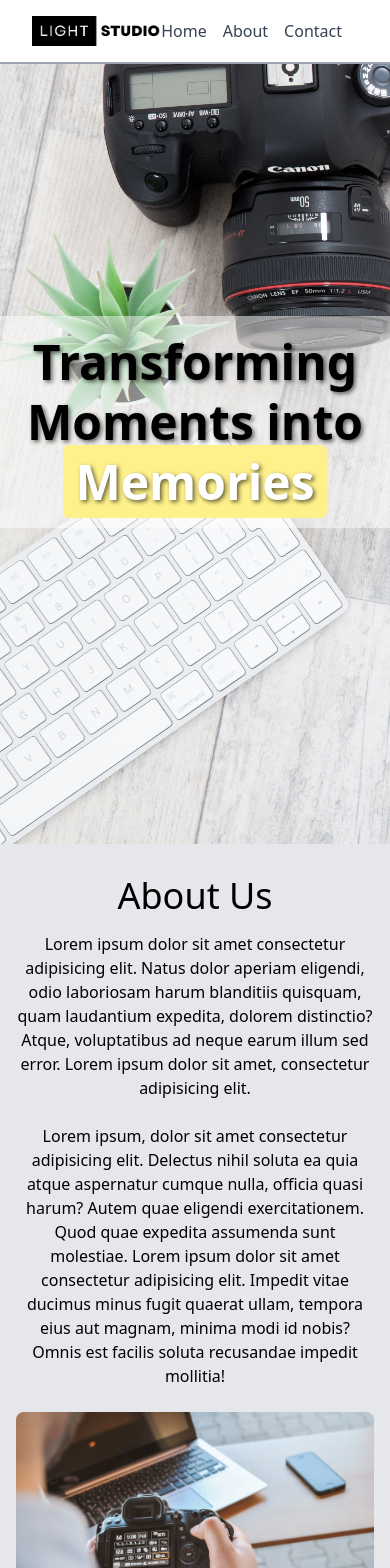
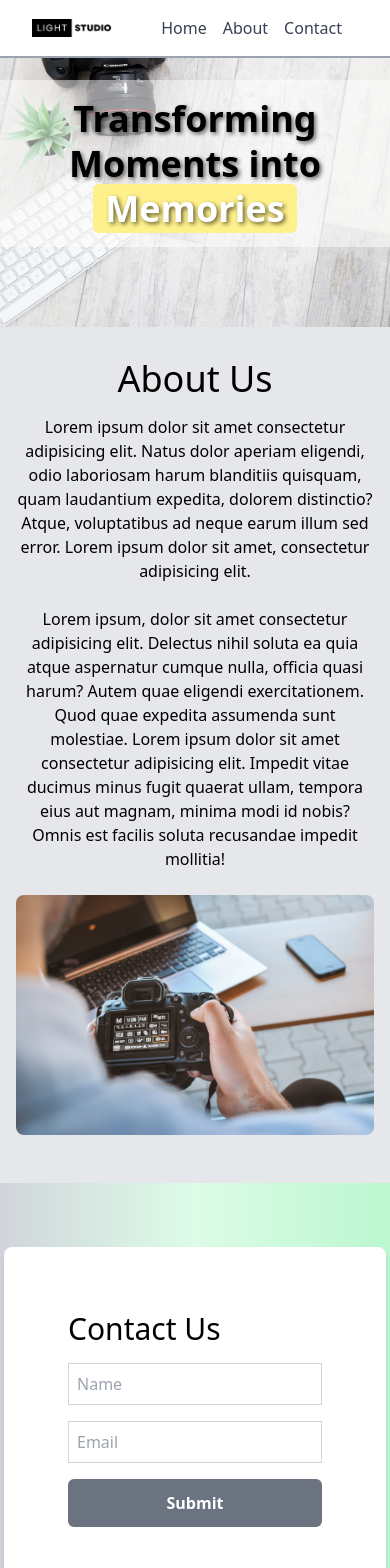
Before and after one commit to BachirMasroua/Photography_company_website, a Next.js app: page / in a window 390 px wide. Shown: the top 1568 px of the page. Built offline with nearby package versions, Linux system fonts and the light colour scheme.

Commit message:
changes for small screens

```diff
--- a/comps/Banner.js
+++ b/comps/Banner.js
@@ -1,11 +1,11 @@
 const Banner = ({image, text, text_color, span}) => {
     return (
         <div
-      className="flex items-center justify-center w-full h-screen overflow-hidden"
+      className="flex items-center justify-center w-full lg:h-screen sm:h-fit overflow-hidden"
       style={{ backgroundImage: `url(${image})`, backgroundSize: 'cover' }}
     >
-      <h2 className={`text-${text_color} text-5xl leading-tight text-center font-bold bg-white bg-opacity-50 p-4 w-full`} style={{textShadow: '2px 2px 4px rgba(0, 0, 0, 0.6)'}}>
-        {text} {span && <span className="text-white bg-yellow-200 px-3 py-1 rounded-md">{span}</span>}
+      <h2 className={`text-${text_color} lg:text-5xl text-4xl leading-tight text-center font-bold bg-white bg-opacity-50 p-4 my-20 w-full`} style={{textShadow: '2px 2px 4px rgba(0, 0, 0, 0.6)'}}>
+        {text} {span && <span className="text-white bg-yellow-200 px-3 rounded-md">{span}</span>}
       </h2>
     </div>
      );
--- a/comps/Contact.js
+++ b/comps/Contact.js
@@ -2,8 +2,8 @@ import Link from "next/link";
 
 const Contact = () => {
     return (
-      <div className="flex items-center justify-center h-screen bg-gradient-to-r from-gray-300 via-green-100 to-green-200">
-      <form className="bg-white p-16 rounded-lg shadow-md">
+      <div className="flex items-center justify-center lg:h-screen sm:h-fit bg-gradient-to-r from-gray-300 via-green-100 to-green-200">
+      <form className="bg-white p-16 my-16 mx-1 rounded-lg shadow-md">
         <h2 className="text-3xl mb-4">Contact Us</h2>
         <input type="text" placeholder="Name" className="w-full p-2 mb-4 border border-gray-300" />
         <input type="email" placeholder="Email" className="w-full p-2 mb-4 border border-gray-300" />
--- a/comps/Header.js
+++ b/comps/Header.js
@@ -2,29 +2,32 @@ import Link from "next/link";
 
 const Header = () => {
     return (
-        <header className="flex justify-between items-center border-b-2 border-gray-400 py-4 px-8 fixed top-0 left-0 right-0 z-10 bg-white">
-      <div>
-        <img className="w-40 mr-4" src="/images/logo.png" alt="Logo" />
-      </div>
+        <header className="
+        flex justify-between items-center border-b-2 border-gray-400
+        py-4 px-8 fixed top-0 left-0 right-0 z-10 bg-white">
+          <img className="lg:w-40 sm:w-20 w-20" src="/images/logo.png" alt="Logo" />
           <nav>
             <ul className="flex">
               <li className="relative mr-4 group">
                 <Link className="text-gray-700 hover:text-gray-500" href="/">
                   Home
                 </Link>
-            <div className="absolute w-full h-0.5 bg-gray-500 bottom-0 left-0 origin-center scale-x-0 group-hover:scale-x-100 transition-transform duration-300"></div>
+                <div className="absolute w-full h-0.5 bg-gray-500 bottom-0
+                left-0 origin-center scale-x-0 group-hover:scale-x-100 transition-transform duration-300"></div>
               </li>
               <li className="relative mr-4 group">
                 <Link className="text-gray-700 hover:text-gray-500" href="/about">
                   About
                 </Link>
-            <div className="absolute w-full h-0.5 bg-gray-500 bottom-0 left-0 origin-center scale-x-0 group-hover:scale-x-100 transition-transform duration-300"></div>
+                <div className="absolute w-full h-0.5 bg-gray-500 bottom-0 left-0 origin-center
+                scale-x-0 group-hover:scale-x-100 transition-transform duration-300"></div>
               </li>
               <li className="relative mr-4 group">
                 <Link className="text-gray-700 hover:text-gray-500" href="/contact">
                   Contact
                 </Link>
-            <div className="absolute w-full h-0.5 bg-gray-500 bottom-0 left-0 origin-center scale-x-0 group-hover:scale-x-100 transition-transform duration-300"></div>
+                <div className="absolute w-full h-0.5 bg-gray-500 bottom-0 left-0 origin-center
+                scale-x-0 group-hover:scale-x-100 transition-transform duration-300"></div>
               </li>
             </ul>
           </nav>
```
Lines whose indentation alone changed are shown as unchanged.
